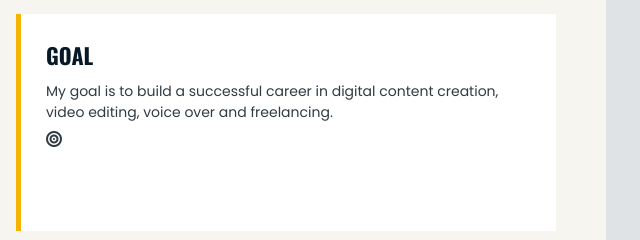
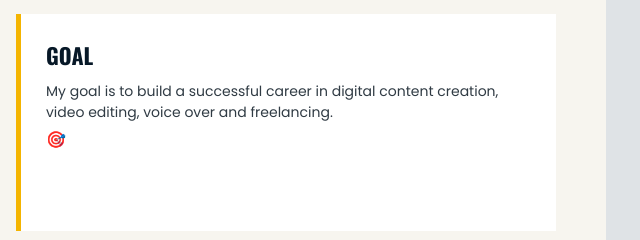
Before and after one commit to Tanmoymandi/Tanmoy-Portfolio, a plain HTML site: page index.html in a window 1280 px wide. Shown: the part 2240-2480 px from the top of the page, 634-1274 px from the left. Drawn offline with nearby package versions, Linux system fonts and the light colour scheme.

Commit message:
Update index.html

```diff
--- a/index.html
+++ b/index.html
@@ -438,7 +438,7 @@
                         in digital content creation, video editing,
                         voice over and freelancing.
                     </p>
-<div class="target-icon"><i class="fa-solid fa-bullseye"></i></div>
+                      <div class="target-icon">🎯</div>
 
                 </div>
 
```
